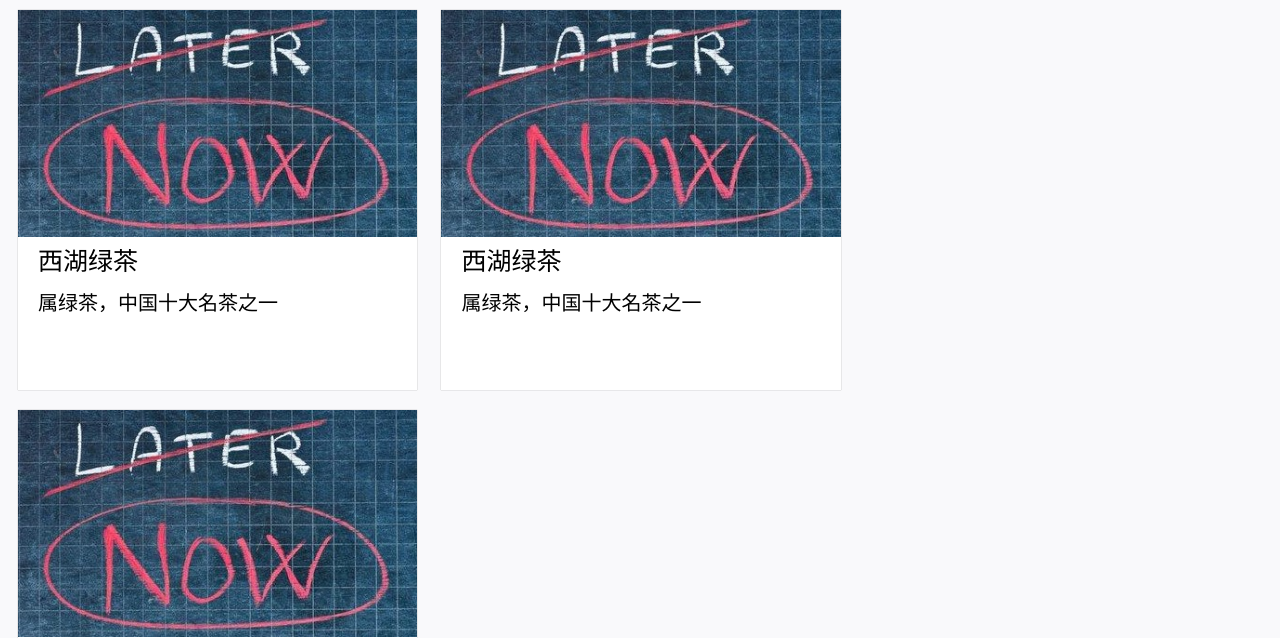
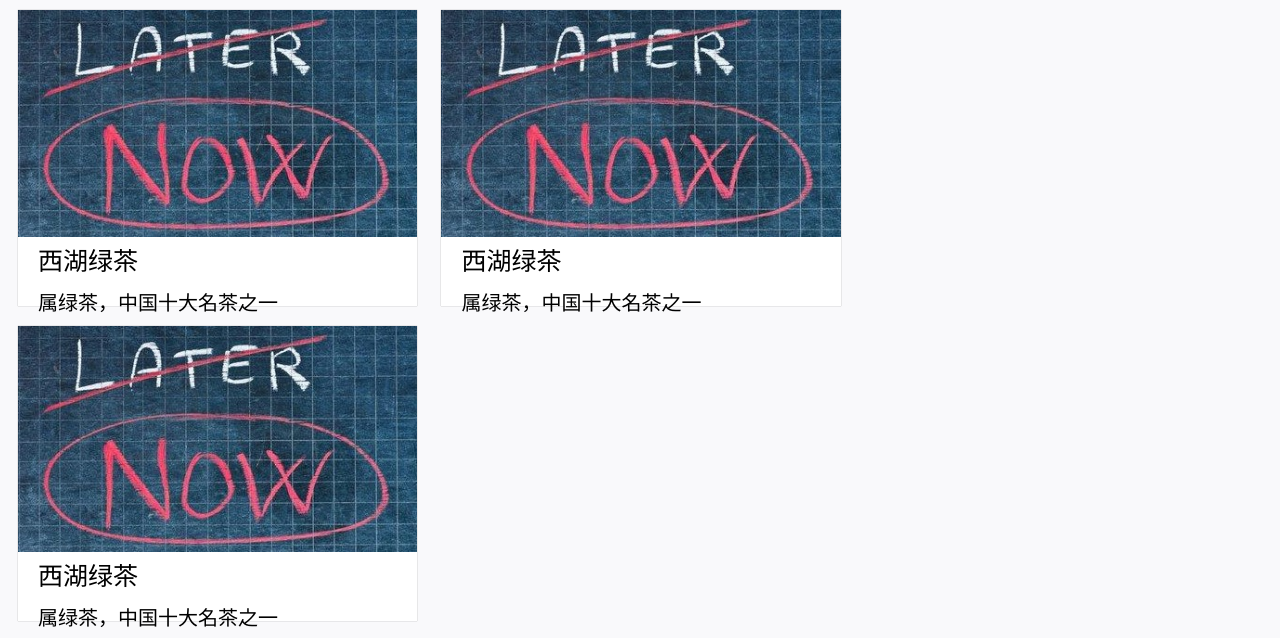
Before and after one commit to tea-card/tea-card.github.io, a plain HTML site: page index.html in a window 1280 px wide. Shown: the part 116-754 px from the top of the page. Drawn offline with Linux system fonts and the light colour scheme.

Commit message:
Update my.css

```diff
--- a/css/my.css
+++ b/css/my.css
@@ -63,7 +63,7 @@ footer p {
 .tea-card {
 	padding:0px 0px 0px 0px;
 	width:100%;
-	height:380px;
+	height:50%;
 	background-color:white;
 	box-shadow: 0 0 1px #909090
 }
```
